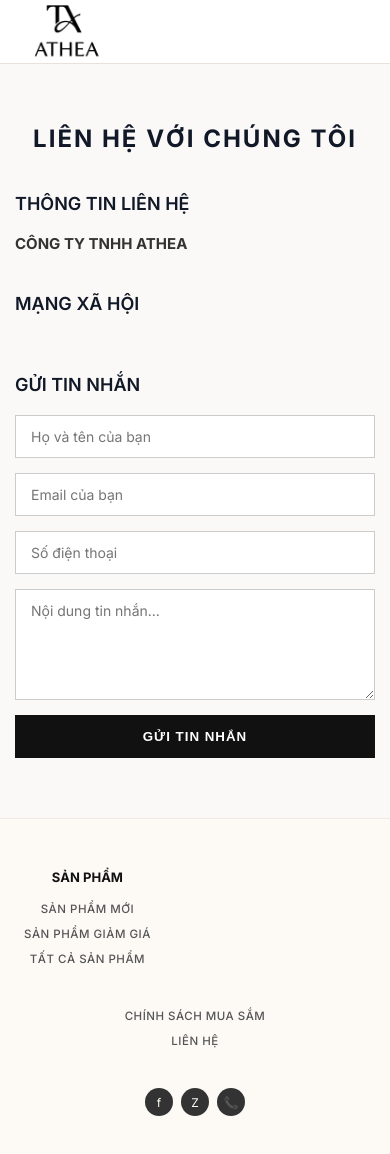
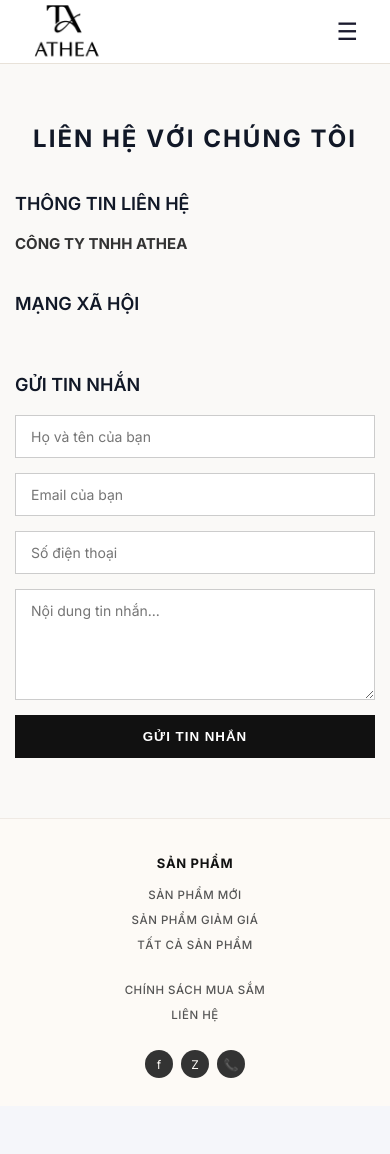
Before and after one commit to meou2k4/ATHEAShop, a React (Vite) app in the folder FashionShop.Web/: page /lien-he in a window 390 px wide. Shown: the top 1154 px of the page. After the commit the page ends 1106 px from the top, so only its background shows below. Built offline with nearby package versions, Linux system fonts and the light colour scheme; no server answers; sample sign-in values are in the browser's storage.

Commit message:
cập nhật giao diện

```diff
--- a/FashionShop.Web/src/components/PublicFooter.jsx
+++ b/FashionShop.Web/src/components/PublicFooter.jsx
@@ -18,24 +18,26 @@ export default function PublicFooter() {
             <div className="container">
                 <div className="footer-athea-grid">
                     {/* Cột 1: SẢN PHẨM */}
-                    <div className="footer-athea-col" style={{ alignItems: 'flex-start' }}>
-                        <ul className="footer-athea-links" style={{ textAlign: 'center' }}>
-                            <li style={{ fontSize: 13, fontWeight: 700, color: '#111', marginBottom: 6 }}>SẢN PHẨM</li>
+                    <div className="footer-athea-col">
+                        <ul className="footer-athea-links">
+                            <li className="footer-athea-col-title">SẢN PHẨM</li>
                             <li><Link to="/san-pham?filter=new">SẢN PHẨM MỚI</Link></li>
                             <li><Link to="/san-pham?filter=sale">SẢN PHẨM GIẢM GIÁ</Link></li>
                             <li><Link to="/san-pham">TẤT CẢ SẢN PHẨM</Link></li>
                         </ul>
                     </div>
 
-                    <div className="footer-athea-col center-col" style={{ alignItems: 'center' }}>
-                        <ul className="footer-athea-links" style={{ display: 'flex', flexDirection: 'column', textAlign: 'center', gap: 8 }}>
+                    {/* Cột 2: Chính sách + Liên hệ */}
+                    <div className="footer-athea-col center-col">
+                        <ul className="footer-athea-links">
                             <li><Link to="/chinh-sach">CHÍNH SÁCH MUA SẮM</Link></li>
                             <li><Link to="/lien-he">LIÊN HỆ</Link></li>
                         </ul>
                     </div>
 
-                    <div className="footer-athea-col right-col" style={{ alignItems: 'flex-end' }}>
-                        <div className="footer-athea-social" style={{ marginBottom: 16 }}>
+                    {/* Cột 3: Mạng xã hội */}
+                    <div className="footer-athea-col right-col">
+                        <div className="footer-athea-social">
                             <a href={settings['Facebook'] || '#'} target="_blank" rel="noreferrer" title="Facebook" className="social-icon">f</a>
                             <a href={settings['Zalo'] || '#'} target="_blank" rel="noreferrer" title="Zalo" className="social-icon">Z</a>
                             <a href={settings['Hotline'] ? `tel:${settings['Hotline']}` : 'tel:19006650'} title="Gọi Điện" className="social-icon">📞</a>
--- a/FashionShop.Web/src/components/PublicHeader.jsx
+++ b/FashionShop.Web/src/components/PublicHeader.jsx
@@ -1,8 +1,9 @@
 import { Link, useLocation } from 'react-router-dom';
-
+import { useState } from 'react';
 
 export default function PublicHeader() {
     const location = useLocation();
+    const [isMobileMenuOpen, setIsMobileMenuOpen] = useState(false);
 
     const filter = new URLSearchParams(location.search).get('filter');
     const isProductPage = location.pathname === '/san-pham';
@@ -15,11 +16,20 @@ export default function PublicHeader() {
                 <Link to="/" className="pub-logo" style={{ display: 'flex', alignItems: 'center', height: '60px' }}>
                     <img src="/logo.png" alt="ATHEA Logo" style={{ maxHeight: '120px', marginLeft: '-20px', marginTop: '7px', objectFit: 'contain', filter: 'brightness(0)' }} />
                 </Link>
-                <nav className="pub-nav">
-                    <Link to="/" className={navClass(location.pathname === '/')}>Trang chủ</Link>
-                    <Link to="/san-pham" className={navClass(isProductPage && !filter)}>Tất cả sản phẩm</Link>
-                    <Link to="/san-pham?filter=new" className={navClass(isProductPage && filter === 'new')}>Sản phẩm mới</Link>
-                    <Link to="/san-pham?filter=sale" className={navClass(isProductPage && filter === 'sale')}>Sản phẩm giảm giá</Link>
+
+                <button
+                    className="mobile-menu-btn"
+                    onClick={() => setIsMobileMenuOpen(!isMobileMenuOpen)}
+                    aria-label="Toggle menu"
+                >
+                    {isMobileMenuOpen ? '✕' : '☰'}
+                </button>
+
+                <nav className={`pub-nav ${isMobileMenuOpen ? 'open' : ''}`}>
+                    <Link to="/" className={navClass(location.pathname === '/')} onClick={() => setIsMobileMenuOpen(false)}>Trang chủ</Link>
+                    <Link to="/san-pham" className={navClass(isProductPage && !filter)} onClick={() => setIsMobileMenuOpen(false)}>Tất cả sản phẩm</Link>
+                    <Link to="/san-pham?filter=new" className={navClass(isProductPage && filter === 'new')} onClick={() => setIsMobileMenuOpen(false)}>Sản phẩm mới</Link>
+                    <Link to="/san-pham?filter=sale" className={navClass(isProductPage && filter === 'sale')} onClick={() => setIsMobileMenuOpen(false)}>Sản phẩm giảm giá</Link>
                 </nav>
             </div>
         </header>
--- a/FashionShop.Web/src/index.css
+++ b/FashionShop.Web/src/index.css
@@ -790,6 +790,24 @@ tr:hover td {
 .footer-athea-col {
   display: flex;
   flex-direction: column;
+  align-items: flex-start;
+}
+
+.footer-athea-col-title {
+  font-size: 13px;
+  font-weight: 700;
+  color: #111;
+  margin-bottom: 6px;
+  text-transform: uppercase;
+  letter-spacing: .05em;
+}
+
+.footer-athea-col.center-col {
+  align-items: center;
+}
+
+.footer-athea-col.right-col {
+  align-items: flex-end;
 }
 
 .footer-logo {
@@ -823,13 +841,6 @@ tr:hover td {
   justify-content: flex-start;
 }
 
-/* Fallback flex wrap cho màn di động */
-@media (max-width: 899px) {
-  .footer-athea-social {
-    justify-content: center;
-  }
-}
-
 .social-icon {
   width: 28px;
   height: 28px;
@@ -849,28 +860,22 @@ tr:hover td {
   color: #fff;
 }
 
+/* Footer mobile: tất cả cột căn giữa */
 @media (max-width: 900px) {
+  .footer-athea {
+    padding: 36px 0 28px;
+  }
+
   .footer-athea-grid {
     grid-template-columns: 1fr;
     text-align: center;
-    gap: 40px;
-  }
-
+    gap: 28px;
+  }
+
+  .footer-athea-col,
+  .footer-athea-col.center-col,
   .footer-athea-col.right-col {
-    align-items: center !important;
-  }
-}
-
-@media (max-width: 768px) {
-  .footer-athea-grid {
-    grid-template-columns: 1fr;
-    gap: 40px;
-    text-align: center;
-  }
-
-  .footer-athea-col.right-col,
-  .footer-athea-col.left-col {
-    text-align: center;
+    align-items: center;
   }
 
   .footer-athea-social {
@@ -2404,3 +2409,246 @@ tr:hover td {
   background: rgba(255, 255, 255, 0.1);
   z-index: 10000;
 }
+
+/* ============================================
+   RESPONSIVE DESIGN (MOBILE & TABLET)
+   ============================================ */
+
+/* Base container for policy grid */
+.policy-grid {
+  display: grid;
+  grid-template-columns: repeat(4, 1fr);
+  gap: 24px;
+  text-align: center;
+}
+
+/* Mobile Menu Button */
+.mobile-menu-btn {
+  display: none;
+  background: none;
+  border: none;
+  font-size: 24px;
+  cursor: pointer;
+  color: var(--pub-text);
+  padding: 8px;
+}
+.admin-mobile-header .mobile-menu-btn {
+  color: var(--text);
+}
+
+.admin-mobile-header {
+  display: none;
+  height: var(--header-h);
+  background: var(--surface);
+  border-bottom: 1px solid var(--border);
+  align-items: center;
+  padding: 0 20px;
+  position: sticky;
+  top: 0;
+  z-index: 90;
+}
+.admin-mobile-logo {
+  font-size: 18px;
+  font-weight: 700;
+  color: var(--primary);
+  margin-left: 10px;
+}
+.sidebar-overlay {
+  display: none;
+  position: fixed;
+  inset: 0;
+  background: rgba(0,0,0,0.5);
+  z-index: 95;
+}
+.sidebar-close-btn {
+  display: none;
+  background: none;
+  border: none;
+  font-size: 20px;
+  color: var(--text-muted);
+  cursor: pointer;
+  margin-left: auto;
+  padding: 8px;
+}
+
+/* Tablet (Max 1024px) */
+@media (max-width: 1024px) {
+  .pub-header .container {
+    grid-template-columns: 1fr auto;
+  }
+  .pub-nav {
+    display: none;
+    position: absolute;
+    top: var(--pub-header-h);
+    left: 0;
+    width: 100%;
+    background: var(--pub-surface);
+    flex-direction: column;
+    padding: 20px;
+    box-shadow: 0 4px 6px -1px rgba(0,0,0,0.1);
+    border-top: 1px solid var(--pub-border);
+  }
+  .pub-nav.open {
+    display: flex;
+  }
+  .pub-nav a {
+    width: 100%;
+    text-align: center;
+    padding: 12px;
+  }
+  .mobile-menu-btn {
+    display: block;
+    justify-self: end;
+  }
+
+  /* Admin Sidebar */
+  .admin-layout {
+    flex-direction: column;
+  }
+  .admin-mobile-header {
+    display: flex;
+  }
+  .sidebar {
+    transform: translateX(-100%);
+    transition: transform 0.3s ease;
+  }
+  .sidebar.open {
+    transform: translateX(0);
+  }
+  .sidebar-overlay {
+    display: block;
+  }
+  .sidebar-close-btn {
+    display: block;
+  }
+  .main-content {
+    margin-left: 0;
+  }
+
+  /* Grids */
+  .vcard-grid-home, .vcard-grid {
+    grid-template-columns: repeat(3, 1fr) !important;
+  }
+  .footer-athea-grid {
+    grid-template-columns: 1fr 1fr;
+  }
+  .product-detail-grid {
+    grid-template-columns: 1fr;
+    gap: 30px;
+  }
+  .plp-wrapper {
+    grid-template-columns: 1fr;
+    padding: 24px 16px;
+  }
+  .plp-sidebar {
+    width: 100%;
+    border-right: none;
+    border-bottom: 1px solid var(--pub-border);
+    padding-right: 0;
+    padding-bottom: 20px;
+    margin-bottom: 4px;
+  }
+  .plp-main {
+    padding-left: 0;
+  }
+  .policy-grid {
+    grid-template-columns: repeat(2, 1fr) !important;
+  }
+}
+
+/* Mobile (Max 768px) */
+@media (max-width: 768px) {
+  /* Forms */
+  .form-row {
+    grid-template-columns: 1fr;
+  }
+
+  /* Grids */
+  .vcard-grid-home, .vcard-grid {
+    grid-template-columns: repeat(2, 1fr) !important;
+    gap: 16px;
+  }
+  .footer-athea-grid {
+    grid-template-columns: 1fr;
+    text-align: center;
+  }
+  .footer-athea-grid .footer-athea-col {
+    align-items: center;
+  }
+  .stats-grid {
+    grid-template-columns: 1fr;
+  }
+
+  /* Hero */
+  .hero-athea-content {
+    grid-template-columns: 1fr !important;
+    text-align: center;
+  }
+  .hero-athea-actions {
+    justify-content: center;
+  }
+  .hero-athea-text h1 {
+    font-size: 32px !important;
+  }
+
+  /* Detail Page */
+  .gallery-athea {
+    flex-direction: column-reverse;
+  }
+  .gallery-thumbs-vert {
+    flex-direction: row;
+    width: 100%;
+    overflow-x: auto;
+  }
+  .gallery-thumb-vert {
+    width: 60px;
+    height: 80px;
+    flex-shrink: 0;
+  }
+
+  /* Fix Mobile Image Gap */
+  .gallery-main-athea {
+    aspect-ratio: auto;
+    width: auto;
+    max-width: 100%;
+    align-self: center;
+    background: transparent;
+  }
+  .gallery-main-athea img {
+    height: auto;
+    width: auto;
+    max-width: 100%;
+    max-height: 70vh; /* Prevent it from being taller than screen */
+    object-fit: contain;
+    display: block;
+  }
+
+  .product-info h1 {
+    font-size: 24px !important;
+  }
+
+  /* Login */
+  .login-card {
+    width: 90% !important;
+    padding: 30px 20px !important;
+  }
+
+  /* Table */
+  .table-wrapper {
+    overflow-x: auto;
+    -webkit-overflow-scrolling: touch;
+  }
+  table th, table td {
+    white-space: nowrap;
+  }
+}
+
+/* Small Mobile (Max 480px) */
+@media (max-width: 480px) {
+  .vcard-grid-home, .vcard-grid {
+    grid-template-columns: 1fr !important;
+  }
+  .policy-grid {
+    grid-template-columns: 1fr !important;
+  }
+}
--- a/FashionShop.Web/src/pages/public/HomePage.jsx
+++ b/FashionShop.Web/src/pages/public/HomePage.jsx
@@ -107,7 +107,7 @@ export default function HomePage() {
                                                 </div>
                                                 <div className="category-scroll-container">
                                                         {categories.map(c => (
-                                                                <Link key={c.id} to={`/ san - pham ? categoryId = ${c.id}`} className="category-pill">
+                                                                <Link key={c.id} to={`/san-pham?categoryId=${c.id}`} className="category-pill">
                                                                         <span className="category-pill-name">{c.name}</span>
                                                                 </Link>
                                                         ))}
@@ -157,7 +157,7 @@ export default function HomePage() {
                         {/* POLICY BANNER (Dark Theme) */}
                         <section style={{ background: '#1c1c1c', color: 'white', padding: '40px 0' }}>
                                 <div className="container">
-                                        <div style={{ display: 'grid', gridTemplateColumns: 'repeat(4, 1fr)', gap: 24, textAlign: 'center' }}>
+                                        <div className="policy-grid">
                                                 <div>
                                                         <div style={{ fontSize: 24, marginBottom: 8 }}>🔄</div>
                                                         <h4 style={{ fontSize: 13, fontWeight: 700, margin: '0 0 4px', textTransform: 'uppercase' }}>6 NGÀY ĐỔI SẢN PHẨM</h4>
```
Also changed, not shown: FashionShop.Web/src/pages/admin/AdminLayout.jsx (+19 -1 lines), FashionShop.Web/src/pages/public/ProductListPage.jsx (+9 -7 lines).
